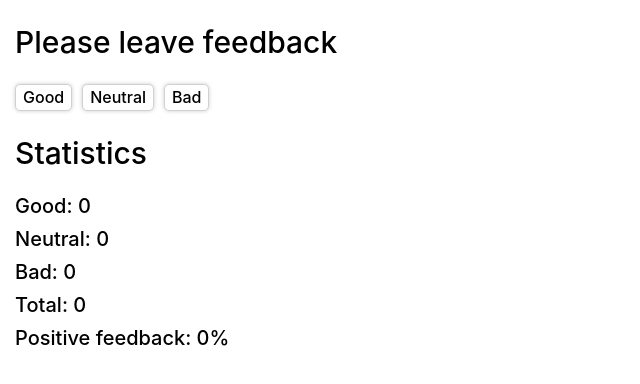
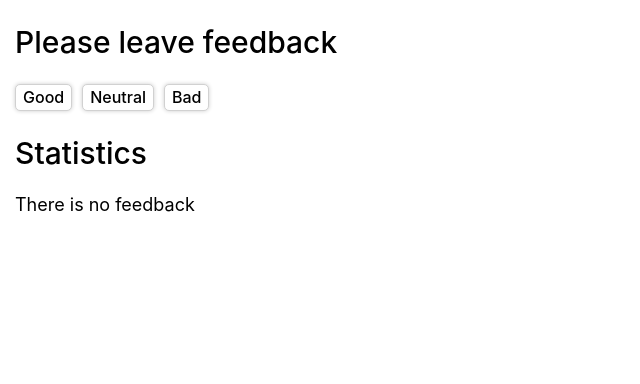
Before and after one commit to dawidmarek95x/goit-react-hw-02-feedback, a React (Create React App) app: page / in a window 1280 px wide. Shown: the top 384 px of the page, without its empty margins (0-640 px from the left). Built offline with nearby package versions, Linux system fonts and the light colour scheme.

Commit message:
Section and Notification components

```diff
--- a/src/components/App.jsx
+++ b/src/components/App.jsx
@@ -1,6 +1,7 @@
 import React, { Component } from 'react';
-import styles from './App.module.scss';
 import FeedbackOptions from './FeedbackOptions/FeedbackOptions';
+import Notification from './Notification/Notification';
+import Section from './Section/Section';
 import Statistics from './Statictics/Statistics';
 
 export class App extends Component {
@@ -8,22 +9,23 @@ export class App extends Component {
     good: 0,
     neutral: 0,
     bad: 0,
-    total: 0,
-    positive: 0,
   }
 
-  countTotalFeedback = () => {
-    this.setState(({good, neutral, bad}) => ({total: good + neutral + bad}));
+  countTotalFeedback = (state) => {
+    return Object.values(state).reduce((prev, el) => prev + el, 0);
   }
 
-  countPositiveFeedbackPercentage = () => {
-    this.setState(({good, total}) => ({positive: Math.round((good / total) * 100)}));
+  countPositiveFeedbackPercentage = (good, total) => {
+    const positivePercentage = Math.round((good / total) * 100);
+    return (
+      isNaN(positivePercentage)
+        ? 0
+        : positivePercentage
+    )
   }
 
   feedbackIncrementHandler = (evt) => {
     this.feedbackIncrement(evt.target.textContent);
-    this.countTotalFeedback();
-    this.countPositiveFeedbackPercentage();
   }
 
   feedbackIncrement = (key) => {
@@ -31,16 +33,31 @@ export class App extends Component {
   }
 
   render() {
-    const {title} = styles;
-    const btnNames = Object.keys(this.state).filter(n => (n !== "total" && n !== "positive"));
-    const {good, neutral, bad, total, positive} = this.state;
+    const {good, neutral, bad} = this.state;
+    const total = this.countTotalFeedback(this.state);
+    const positive = this.countPositiveFeedbackPercentage(good, total);
+    const btnNames = Object.keys(this.state);
 
     return (
       <>
-        <h2 className={title}>Please leave feedback</h2>
-        <FeedbackOptions options={btnNames} onLeaveFeedback={this.feedbackIncrementHandler} />
-        <h2 className={title}>Statistics</h2>
-        <Statistics good={good} neutral={neutral} bad={bad} total={total} positivePercentage={positive}/>
+        <Section title="Please leave feedback">
+          <FeedbackOptions
+            options={btnNames}
+            onLeaveFeedback={this.feedbackIncrementHandler}
+          />
+        </Section>
+        <Section title="Statistics">
+          {(total !== 0)
+            ? <Statistics
+                good={good}
+                neutral={neutral}
+                bad={bad}
+                total={total}
+                positivePercentage={positive}
+              />
+            : <Notification message="There is no feedback" />
+          }
+        </Section>
       </>
     );
   }
--- a/src/components/App.module.scss
+++ /dev/null
@@ -1,4 +0,0 @@
-.title {
-  font-size: 30px;
-  font-weight: 500;
-}
--- a/src/components/FeedbackOptions/FeedbackOptions.jsx
+++ b/src/components/FeedbackOptions/FeedbackOptions.jsx
@@ -1,11 +1,15 @@
 import styles from './FeedbackOptions.module.scss';
 
 export const FeedbackOptions = ({options, onLeaveFeedback}) => {
-  const {btns} = styles;
+  const {btns, btns__last} = styles;
 
   return (
     <>
-      {options.map(n => <button className={btns} onClick={onLeaveFeedback} key={n}>{n}</button> )}
+      {options.map((n, idx, arr) => {
+        return (idx !== arr.length -1)
+          ? <button className={btns} onClick={onLeaveFeedback} key={n}>{n}</button>
+          : <button className={btns__last} onClick={onLeaveFeedback} key={n}>{n}</button>
+      })}
     </>
   )
 }
--- a/src/components/FeedbackOptions/FeedbackOptions.module.scss
+++ b/src/components/FeedbackOptions/FeedbackOptions.module.scss
@@ -10,9 +10,11 @@
   -webkit-box-shadow: 0px 0px 4px 0px rgba(0,0,0,0.2);
   -moz-box-shadow: 0px 0px 4px 0px rgba(0,0,0,0.2);
   transition: background-color 1200ms;
+  margin-right: 10px;
 
-  &:not(:last-child) {
-    margin-right: 10px;
+  &__last {
+    @extend .btns;
+    margin-right: 0;
   }
 
   &:active {
--- /dev/null
+++ b/src/components/Notification/Notification.jsx
@@ -0,0 +1,11 @@
+import styles from './Notification.module.scss';
+
+export const Notification = ({message}) => {
+  const {notification} = styles;
+
+  return (
+    <p className={notification}>{message}</p>
+  )
+}
+
+export default Notification;
--- /dev/null
+++ b/src/components/Notification/Notification.module.scss
@@ -0,0 +1,3 @@
+.notification {
+  font-size: 18px;
+}
--- /dev/null
+++ b/src/components/Section/Section.jsx
@@ -0,0 +1,14 @@
+import styles from './Section.module.scss';
+
+export const Section = ({title, children}) => {
+  const {header} = styles;
+
+  return (
+    <>
+      <h2 className={header}>{title}</h2>
+      {children}
+    </>
+  )
+}
+
+export default Section;
--- /dev/null
+++ b/src/components/Section/Section.module.scss
@@ -0,0 +1,4 @@
+.header {
+  font-size: 30px;
+  font-weight: 500;
+}
--- a/src/components/Statictics/Statistics.jsx
+++ b/src/components/Statictics/Statistics.jsx
@@ -1,6 +1,6 @@
 import styles from './Statistics.module.scss';
 
-export const Statistics = ({good, neutral, bad, total, positivePercentage}) => {
+export const Statistics = ({good, neutral, bad, total, positivePercentage, maybe}) => {
   const {stats, stats__item} = styles;
 
   return (
--- a/src/components/Statictics/Statistics.module.scss
+++ b/src/components/Statictics/Statistics.module.scss
@@ -2,8 +2,7 @@
   list-style-type: none;
 
   &__item {
-    font-size: 20px;
-    font-weight: 500;
+    font-size: 18px;
 
     &:not(:last-child) {
       margin-bottom: 10px;
```
